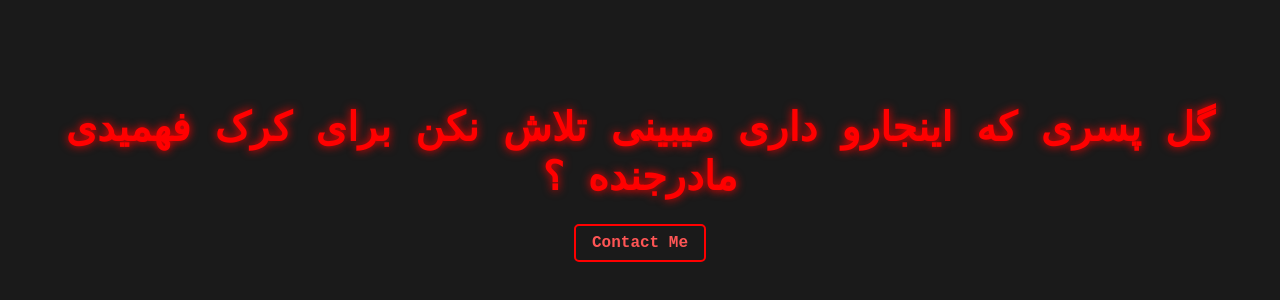
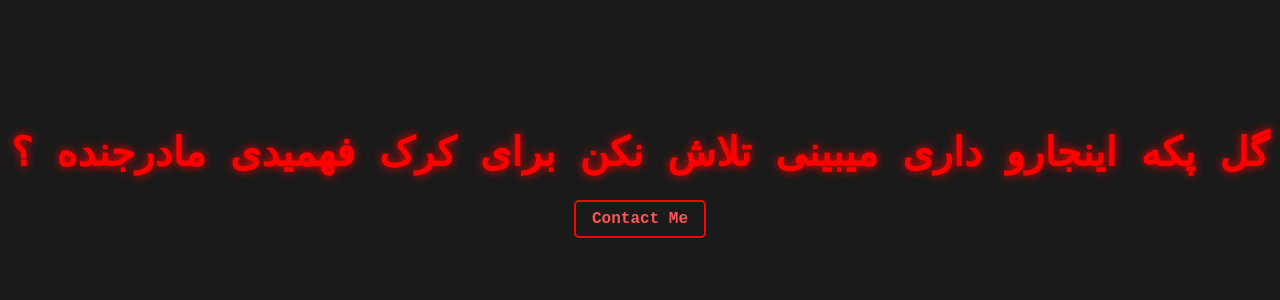
Before and after one commit to aliorgggg/aliorgggg.github.io, a plain HTML site: page main.html in a window 1280 px wide. Shown: the part 262-562 px from the top of the page. Drawn offline with Linux system fonts and the light colour scheme; no server answers.

Commit message:
Update main.html

```diff
--- a/main.html
+++ b/main.html
@@ -63,7 +63,7 @@
 <body>
 
     <main>
-        <h1>گل پسری که اینجارو داری میبینی تلاش نکن برای کرک فهمیدی مادرجنده ؟</h1>
+        <h1>گل پکه اینجارو داری میبینی تلاش نکن برای کرک فهمیدی مادرجنده ؟</h1>
         <div class="contact">
             <a href="https://t.me/endmodv2">Contact Me</a>
         </div>
```
